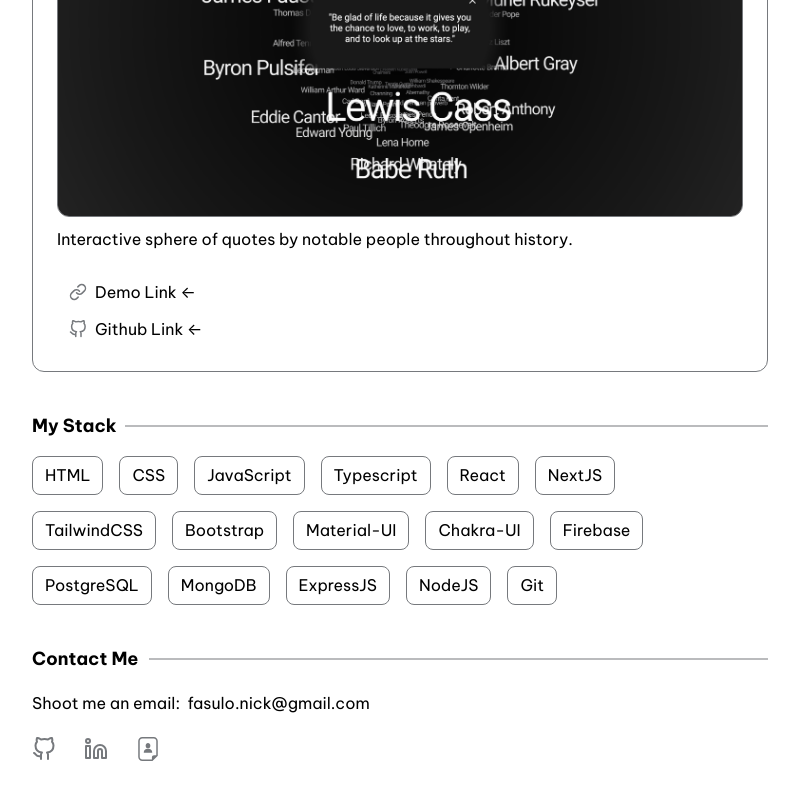
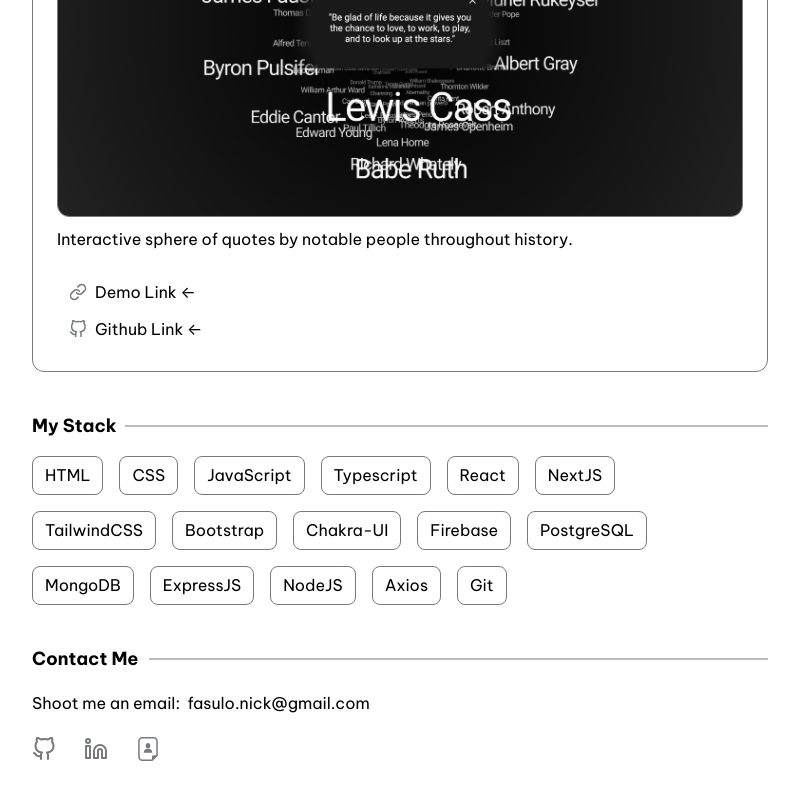
Before and after one commit to NickFasulo/Nick-Fasulo-portfolio, a Next.js app: page / in a window 1280 px wide. Shown: the part 2878-3678 px from the top of the page, without its empty margins (240-1039 px from the left). Built offline with nearby package versions, Linux system fonts and the light colour scheme.

Commit message:
change skills

```diff
--- a/data/config.js
+++ b/data/config.js
@@ -59,13 +59,13 @@
     'NextJS',
     'TailwindCSS',
     'Bootstrap',
-    'Material-UI',
     'Chakra-UI',
     'Firebase',
     'PostgreSQL',
     'MongoDB',
     'ExpressJS',
     'NodeJS',
+    'Axios',
     'Git'
   ]
 };
```
